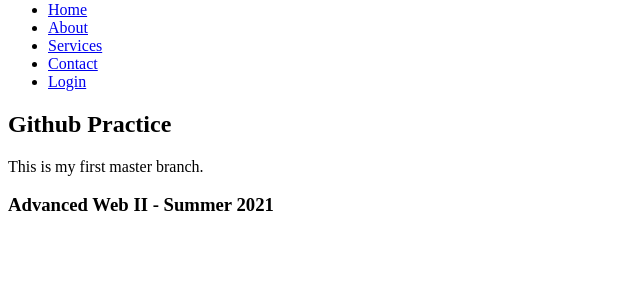
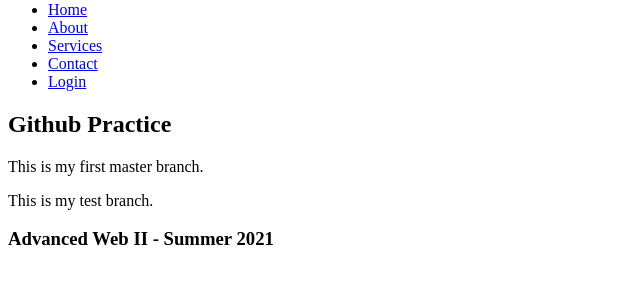
Before and after one commit to sarahfalter/m1-hw1-falter-sarah, a plain HTML site: page index.html in a window 1280 px wide. Shown: the part 79-362 px from the top of the page, without its empty margins (0-640 px from the left). Drawn offline with Linux system fonts and the light colour scheme.

Commit message:
add new paragraph under first

```diff
--- a/index.html
+++ b/index.html
@@ -25,6 +25,9 @@
          <p>
              This is my first master branch.
          </p>
+         <p>
+             This is my test branch.
+         </p>
     </main>
 
     <footer>
```
